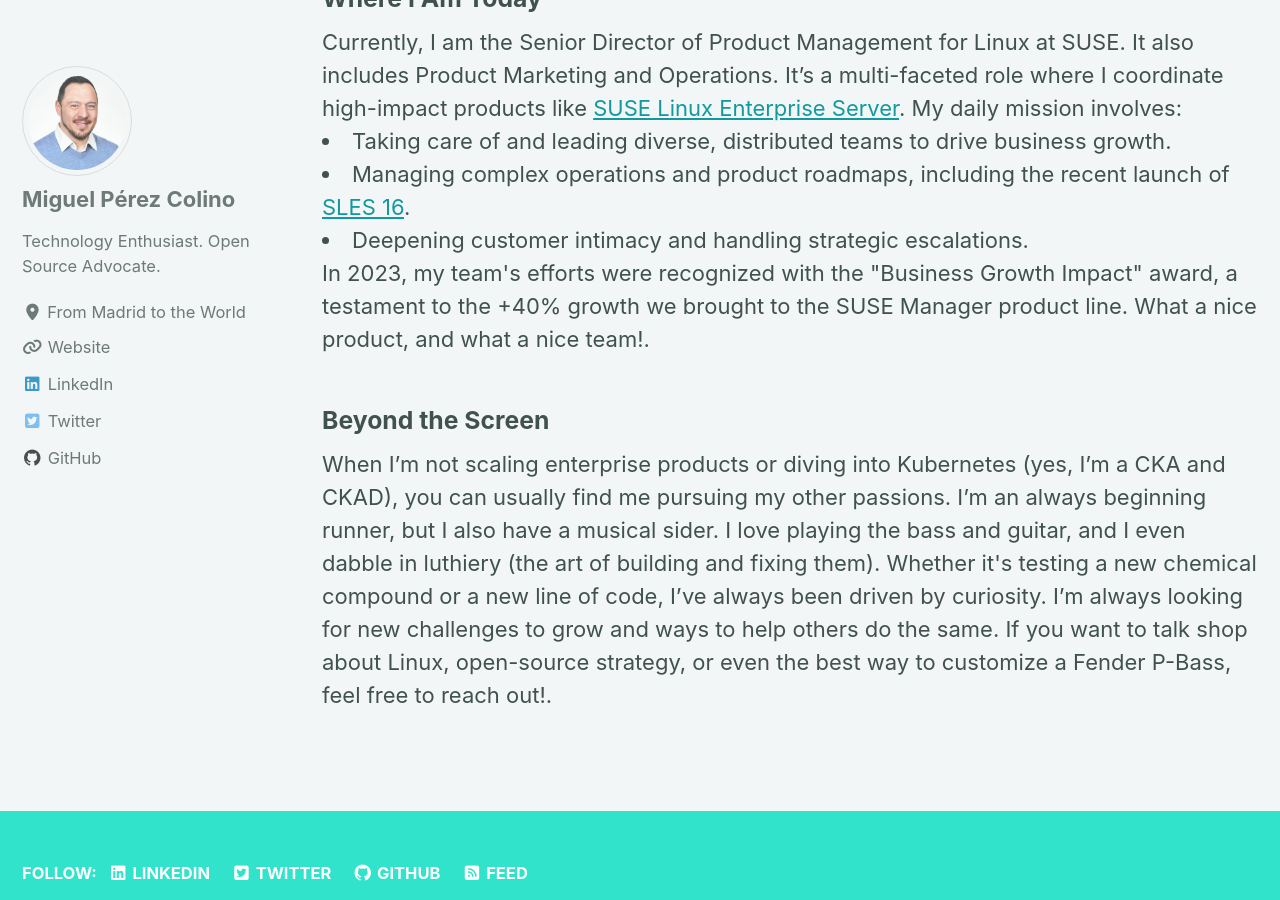
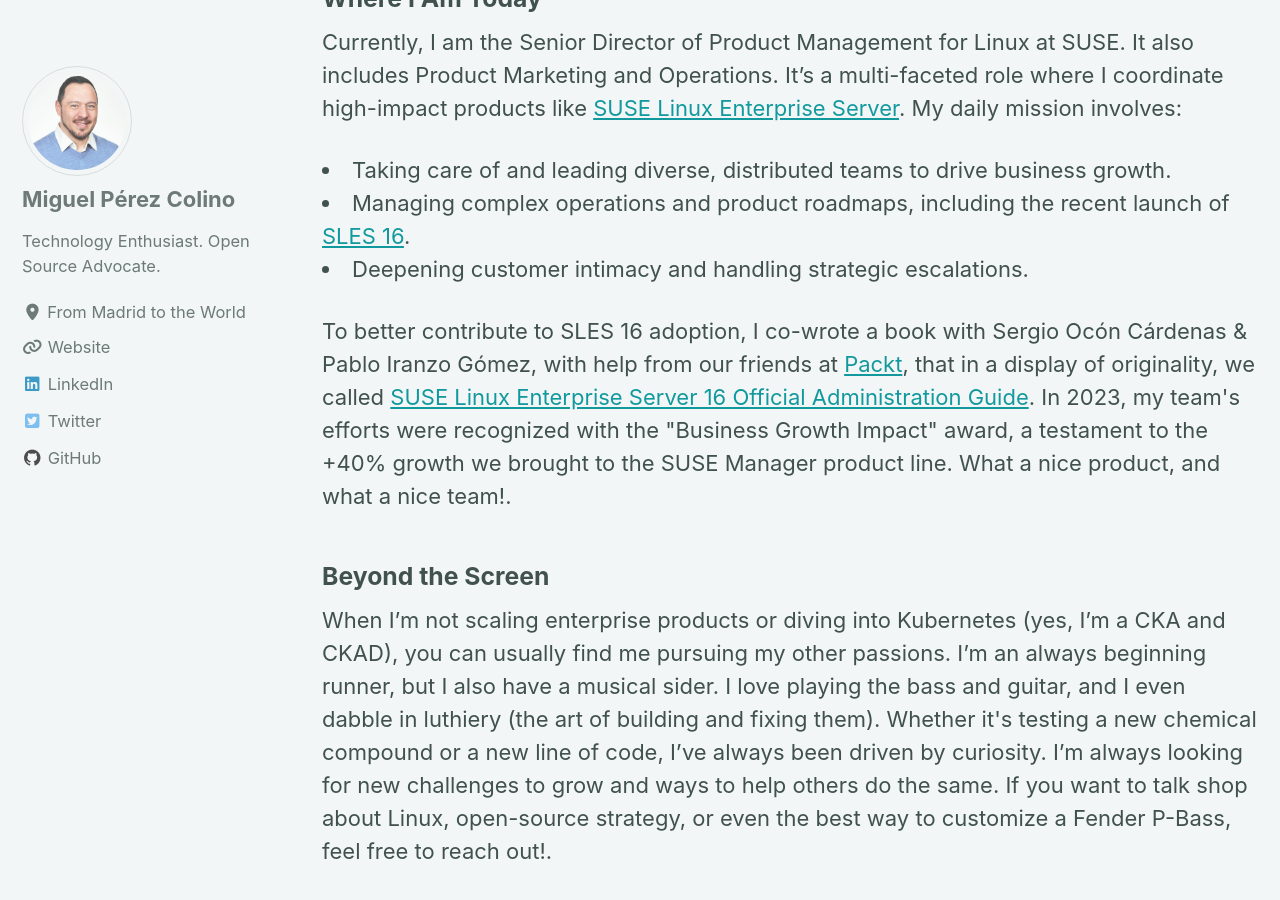
Before and after one commit to juanbrny/mmmmmmpc.github.io, a Jekyll site: the page built from index.html, in a window 1280 px wide and 900 px high, scrolled down 2028 px. Built offline with Jekyll 4.4.1, drawn with Linux system fonts in a browser that asks for light colours; cached includes are drawn as plain includes; the list of posts is cut into pages by our own code.

Commit message:
Adde dinfo about the book

```diff
--- a/index.html
+++ b/index.html
@@ -29,9 +29,13 @@
 <h3>Where I Am Today</h3>
 Currently, I am the Senior Director of Product Management for Linux at SUSE. It also includes Product Marketing and Operations. It’s a multi-faceted role where I coordinate high-impact products like <a href="https://www.suse.com/products/server/">SUSE Linux Enterprise Server</a>. My daily mission involves:
 
+<p>
 <li> Taking care of and leading diverse, distributed teams to drive business growth.</li>
 <li> Managing complex operations and product roadmaps, including the recent launch of <a href="https://www.suse.com/download/sles/">SLES 16</a>.</li>
 <li> Deepening customer intimacy and handling strategic escalations.</li>
+</p>
+
+To better contribute to SLES 16 adoption, I co-wrote a book with Sergio Ocón Cárdenas & Pablo Iranzo Gómez, with help from our friends at <a href="https://www.packtpub.com/en-es/product/suse-linux-enterprise-server-16-official-administration-guide-9781806021581">Packt</a>, that in a display of originality, we called <a href="https://www.amazon.com/Linux-Enterprise-Server-Official-Administration/dp/1806021595/140-9061893-7224919?psc=1">SUSE Linux Enterprise Server 16 Official Administration Guide</a>.
 
 In 2023, my team's efforts were recognized with the "Business Growth Impact" award, a testament to the +40% growth we brought to the SUSE Manager product line. What a nice product, and what a nice team!.
 
```
